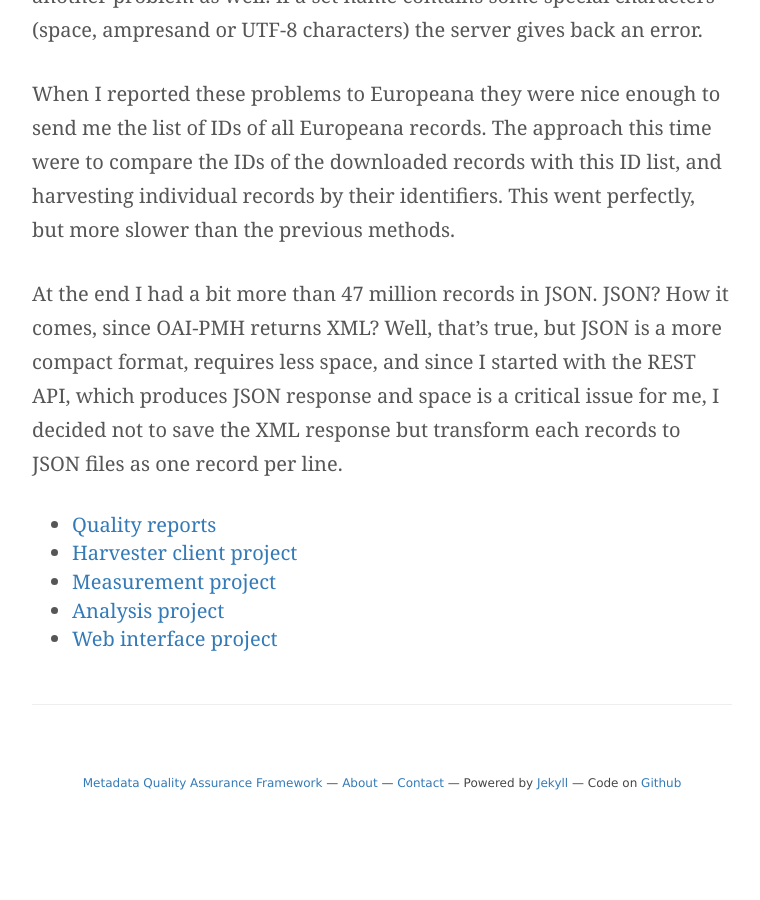
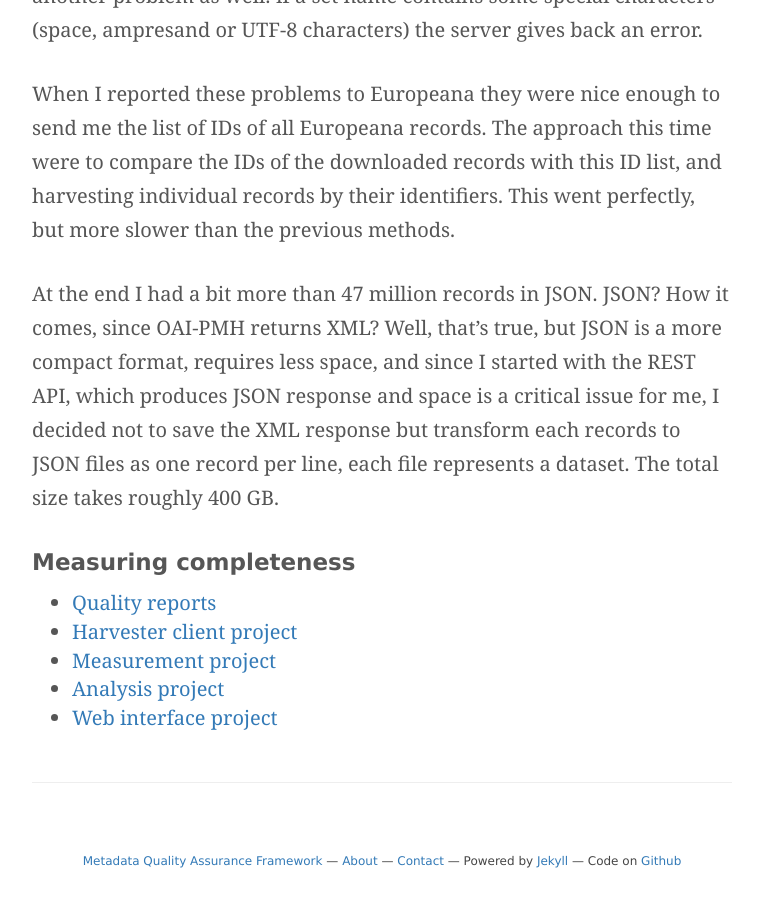
Before and after one commit to pkiraly/pkiraly.github.io, a Jekyll site: the page built from _posts/2016-01-15-second-report.md, in a window 1280 px wide and 900 px high, scrolled down 1971 px. Shown: the whole window, without its empty margins (258-1018 px from the left). Built offline with Jekyll 4.4.1, drawn with Linux system fonts in a browser that asks for light colours; nearby versions of some CDN libraries; some web fonts are replaced; comment, search, counter and statistics services are not loaded; before the commit the page ends 2793 px from its top, so only the background shows below that.

Commit message:
Update 2016-01-15-second-report.md

```diff
--- a/_posts/2016-01-15-second-report.md
+++ b/_posts/2016-01-15-second-report.md
@@ -18,9 +18,9 @@
 
 When I reported these problems to Europeana they were nice enough to send me the list of IDs of all Europeana records. The approach this time were to compare the IDs of the downloaded records with this ID list, and harvesting individual records by their identifiers. This went perfectly, but more slower than the previous methods.
 
-At the end I had a bit more than 47 million records in JSON. JSON? How it comes, since OAI-PMH returns XML? Well, that's true, but JSON is a more compact format, requires less space, and since I started with the REST API, which produces JSON response and space is a critical issue for me, I decided not to save the XML response but transform each records to JSON files as one record per line.
+At the end I had a bit more than 47 million records in JSON. JSON? How it comes, since OAI-PMH returns XML? Well, that's true, but JSON is a more compact format, requires less space, and since I started with the REST API, which produces JSON response and space is a critical issue for me, I decided not to save the XML response but transform each records to JSON files as one record per line, each file represents a dataset. The total size takes roughly 400 GB.
 
-
+## Measuring completeness
 
 
 
```
